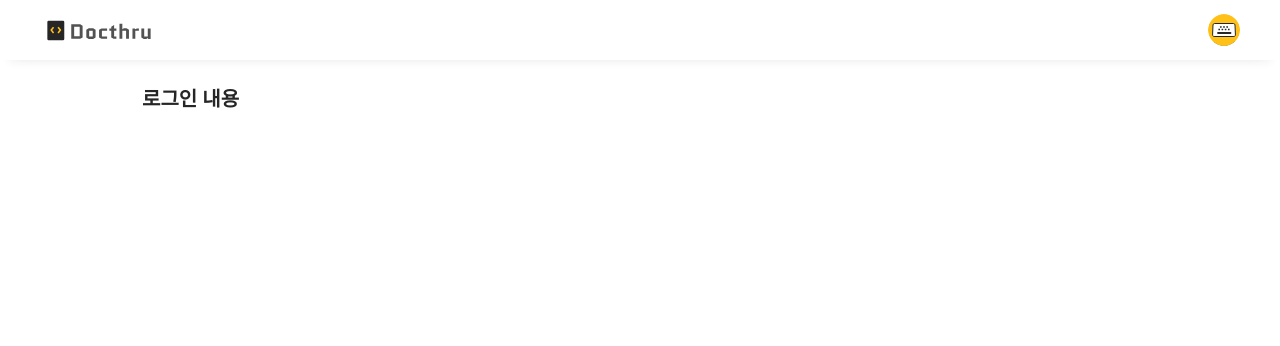
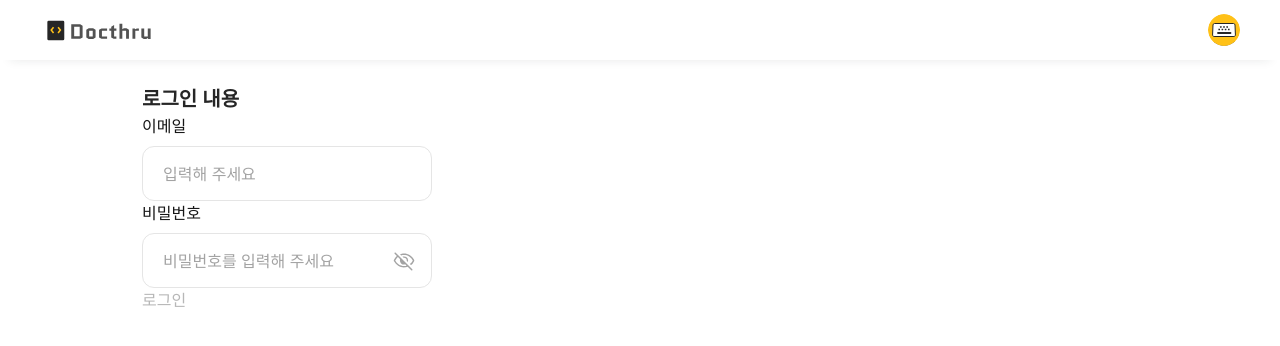
Before and after one commit to claudia99503/docthru-fe, a Next.js app: page /auth/login in a window 1280 px wide. Shown: the top 346 px of the page. Built offline with nearby package versions, Linux system fonts and the light colour scheme; a web font is replaced by a local one.

Commit message:
:art: [Style] global css input 기본 세팅

```diff
--- a/src/pages/auth/login.jsx
+++ b/src/pages/auth/login.jsx
@@ -1,3 +1,4 @@
+import LoginForm from '@/components/user/LoginForm';
 import Head from 'next/head';
 
 export default function LogInPage() {
@@ -8,7 +9,8 @@ export default function LogInPage() {
         <meta name="description" content="사용자가 로그인하는 페이지입니다." />
       </Head>
       <div>
-      <h1>로그인 내용</h1>
+        <h1>로그인 내용</h1>
+        <LoginForm />
       </div>
     </>
   );
--- a/src/styles/globals.css
+++ b/src/styles/globals.css
@@ -48,3 +48,10 @@ button:disabled {
   cursor: not-allowed;
   pointer-events: none;
 }
+
+input {
+  padding: 14.5px 20px;
+  border: 1px solid var(--grey-200);
+  border-radius: 12px;
+  width: 100%;
+}
```
Also changed, not shown: 1 other file (tests, documents, lock files or other folders).
